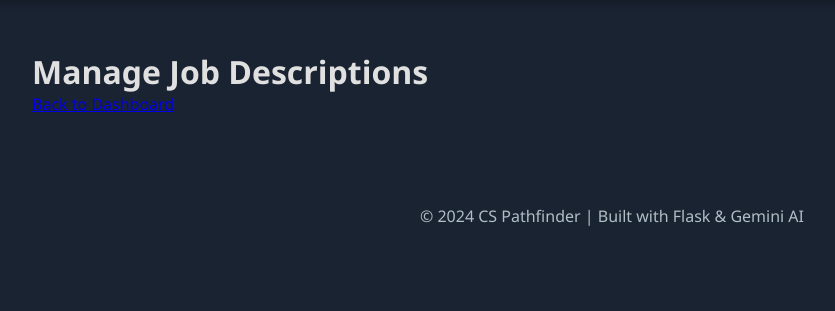
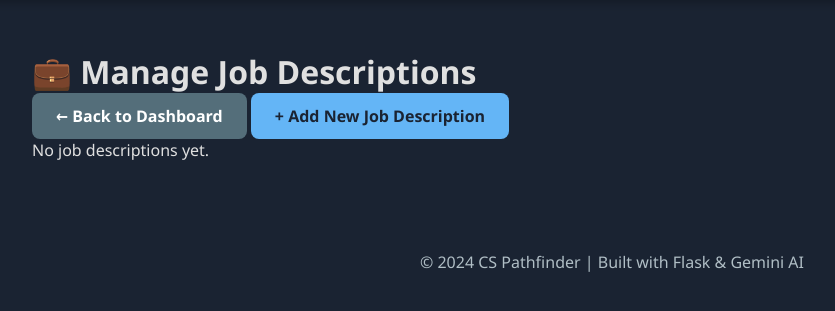
Before and after one commit to omaramin-77/cs-pathfinder, a Python web app: template templates/admin/job_descriptions.html in a window 1280 px wide. Shown: the part 109-420 px from the top of the page, without its empty margins (28-863 px from the left). Run offline with Jinja, Linux system fonts and the light colour scheme; the template is opened without the code that fills it, so the values that code supplies are empty.

Commit message:
Enhance job descriptions page with new features
Updated the job descriptions page with new layout and actions.

```diff
--- a/templates/admin/job_descriptions.html
+++ b/templates/admin/job_descriptions.html
@@ -4,8 +4,21 @@
 
 {% block content %}
 <div class="admin-container">
-    <h1>Manage Job Descriptions</h1>
+    <h1>💼 Manage Job Descriptions</h1>
 
-    <a href="{{ url_for('admin_dashboard') }}">Back to Dashboard</a>
+    <div class="admin-actions">
+        <a href="{{ url_for('admin_dashboard') }}" class="btn btn-secondary">
+            ← Back to Dashboard
+        </a>
+        <a href="{{ url_for('admin_new_job_description') }}" class="btn btn-primary">
+            + Add New Job Description
+        </a>
+    </div>
+
+    {% if job_descriptions %}
+        <p>Job descriptions exist.</p>
+    {% else %}
+        <p>No job descriptions yet.</p>
+    {% endif %}
 </div>
 {% endblock %}
```
